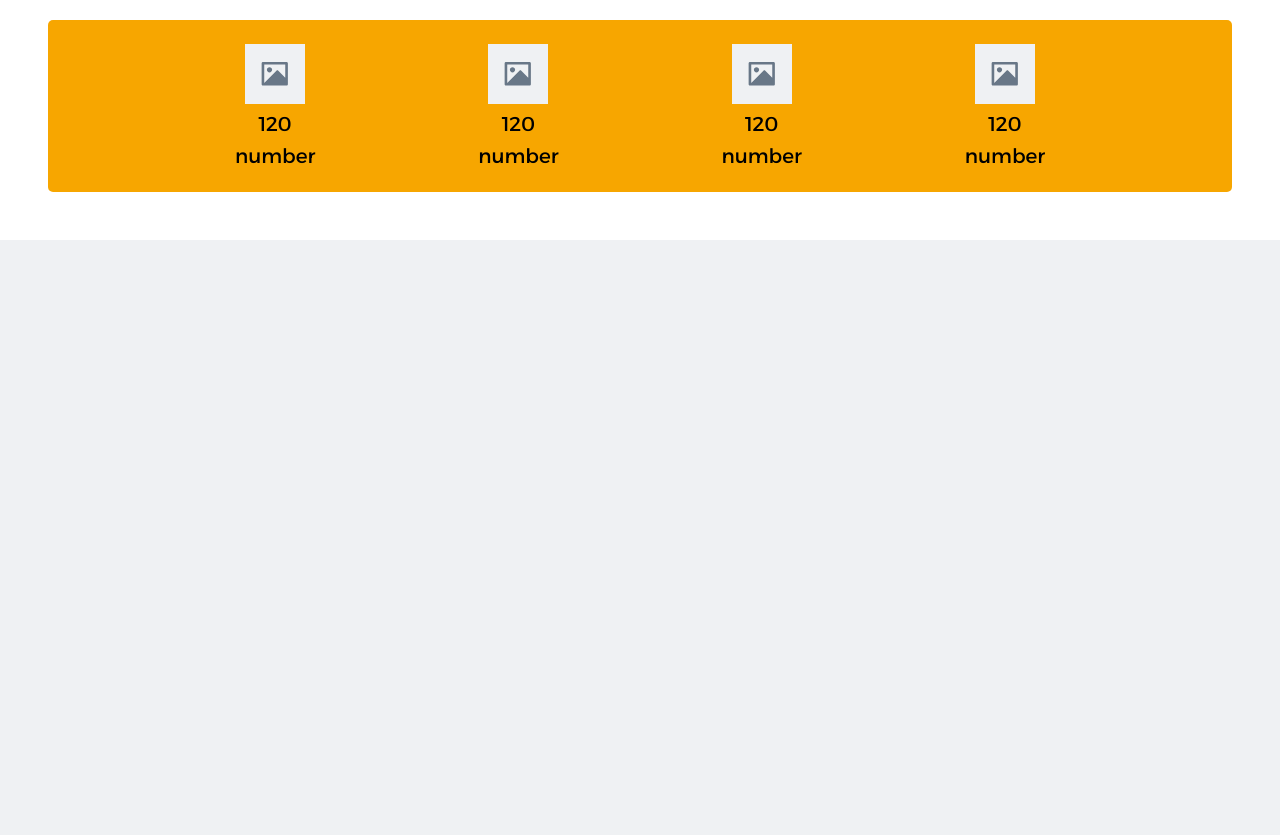
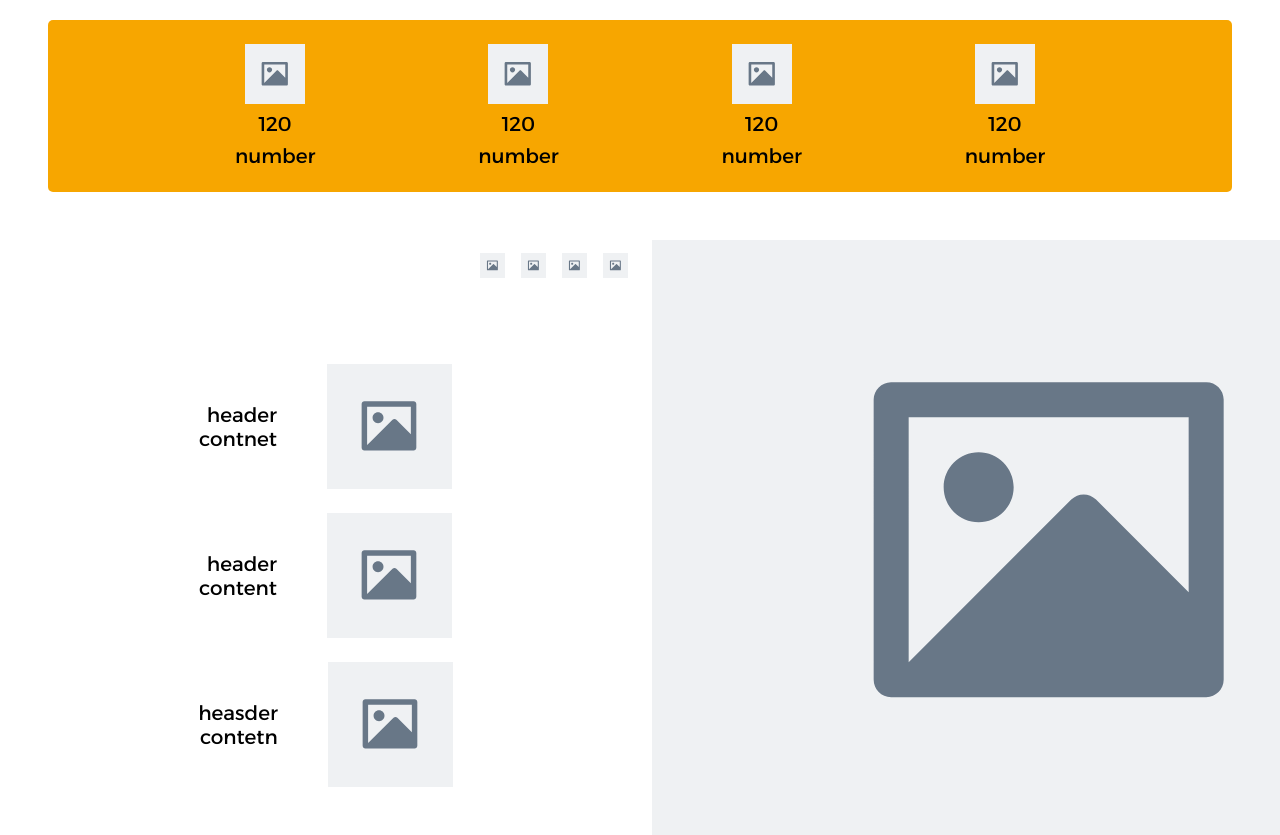
Before and after one commit to Ali-Al-Khuwaja/project_cis, a PHP site: page /html/index.html in a window 1280 px wide. Shown: the part 828-1663 px from the top of the page. Before the commit the page ends 1068 px from the top, so only its background shows below. Run offline with PHP 8.4, Linux system fonts and the light colour scheme.

Commit message:
urgent update

```diff
--- a/assets/css/landing_page.css
+++ b/assets/css/landing_page.css
@@ -263,7 +263,7 @@ summary {
     color: var(--white);
 }
 
-.stats {
+.stats_section {
     box-sizing: border-box;
     flex: 1;
     width: fill;
@@ -299,3 +299,113 @@ summary {
     width: 60px;
     height: 60px;
 }
+
+.news-section {
+    align-content: center;
+    align-items: center;
+    background-color: #fff;
+    display: flex;
+    flex: none;
+    flex-direction: row;
+    flex-wrap: nowrap;
+    gap: 24px;
+    height: min-content;
+    justify-content: center;
+    overflow: hidden;
+    padding: 0 48px 48px;
+    position: relative;
+    width: 100%;
+}
+
+.left-side {
+    align-content: flex-start;
+    align-items: flex-start;
+    align-self: stretch;
+    display: flex;
+    flex: 1 0 0px;
+    flex-direction: column;
+    flex-wrap: nowrap;
+    gap: 0px;
+    height: auto;
+    justify-content: center;
+    padding: 0;
+    position: relative;
+    width: 1px;
+}
+
+.right-side {
+    flex: 1;
+    width: 1px;
+    height: 547px;
+    display: flex;
+    flex-direction: column;
+    justify-content: center;
+    align-items: flex-end;
+    padding: 0px;
+    align-content: flex-end;
+    flex-wrap: nowrap;
+    gap: 16px;
+}
+
+.news-icons {
+    align-content: center;
+    align-items: center;
+    display: flex;
+    flex: none;
+    flex-direction: row;
+    flex-wrap: nowrap;
+    gap: 16px;
+    height: 50px;
+    justify-content: center;
+    overflow: visible;
+    padding: 0px;
+    position: relative;
+    width: min-content;
+}
+
+.last-three-container {
+    align-content: center;
+    align-items: center;
+    display: flex;
+    flex: 1 0 0px;
+    flex-direction: column;
+    flex-wrap: nowrap;
+    gap: 24px;
+    height: 1px;
+    justify-content: flex-end;
+    padding: 0;
+    position: relative;
+    width: 100%;
+}
+
+.news-icons>img {
+    width: 25px;
+    height: 25px;
+}
+
+.last-three {
+    align-content: center;
+    align-items: center;
+    display: flex;
+    flex: none;
+    flex-direction: row;
+    flex-wrap: nowrap;
+    gap: 25px;
+    height: 125px;
+    justify-content: center;
+    padding: 0;
+    position: relative;
+    width: 100%;
+}
+
+.last-three>img {
+    width: 175px;
+    height: 125px;
+}
+
+.right-side:first-child{
+
+}
+.right-side:last-child{
+
+}
--- a/html/index.html
+++ b/html/index.html
@@ -110,7 +110,7 @@
         </div>
     </header>
     <main>
-        <div class="stats">
+        <div class="stats_section">
             <div class="number_stats">
                 <img src="../assets/images/landscape-placeholder-svgrepo-com.svg" alt="">
                 <p>120</p>
@@ -132,6 +132,48 @@
                 <p>number</p>
             </div>
         </div>
+        <div class="news-section">
+            <div class="right-side">
+                <div></div>
+                <div class="contain-post">
+                    <p>headrddddd</p>
+                    <p>cojntetntffffffffffffffffffffffffffffffffffffffffffffffffffffffffffffffffffffff </p>
+                    <img src="../assets/images/landscape-placeholder-svgrepo-com.svg" alt="">
+                </div>
+            </div>
+            <div class="left-side">
+                <div class="news-icons">
+                    <img src="../assets/images/landscape-placeholder-svgrepo-com.svg" alt="">
+                    <img src="../assets/images/landscape-placeholder-svgrepo-com.svg" alt="">
+                    <img src="../assets/images/landscape-placeholder-svgrepo-com.svg" alt="">
+                    <img src="../assets/images/landscape-placeholder-svgrepo-com.svg" alt="">
+                </div>
+                <div class="last-three-container">
+                    <div class="last-three">
+                        <img src="../assets/images/landscape-placeholder-svgrepo-com.svg" alt="">
+                        <div>
+                            <p>header</p>
+                            <p>contnet</p>
+                        </div>
+                    </div>
+                    <div class="last-three">
+                        <img src="../assets/images/landscape-placeholder-svgrepo-com.svg" alt="">
+                        <div>
+                            <p>header</p>
+                            <p>content</p>
+                        </div>
+                    </div>
+                    <div class="last-three">
+                        <img src="../assets/images/landscape-placeholder-svgrepo-com.svg" alt="">
+                        <div>
+                            <p>heasder</p>
+                            <p>contetn</p>
+                        </div>
+                    </div>
+                </div>
+            </div>
+
+        </div>
     </main>
     <footer></footer>
 </body>
```
